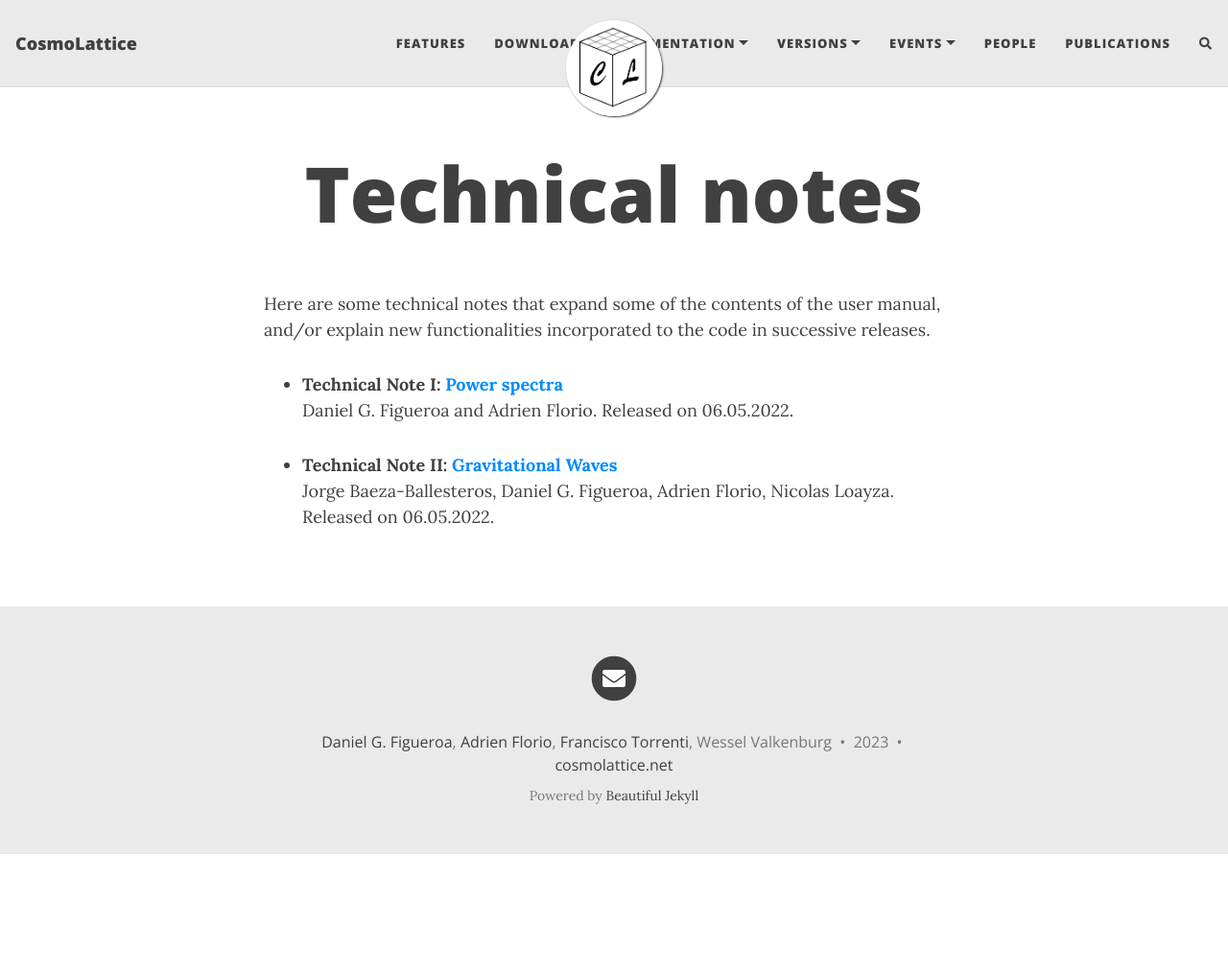
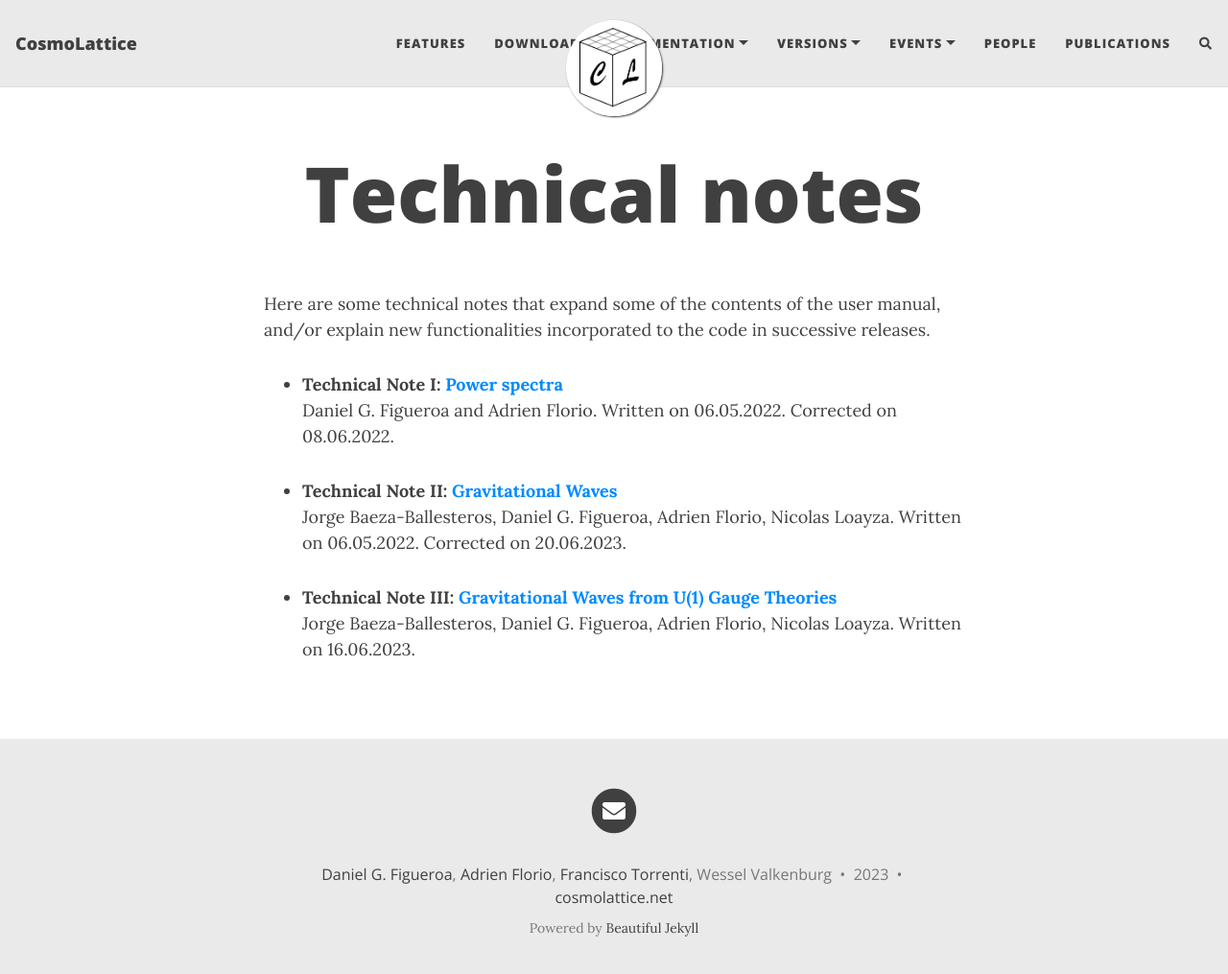
Before and after one commit to cosmolattice/cosmolatticeweb, a Jekyll site: the page built from technicalnotes.md, in a window 1280 px wide and 1028 px high. Shown: the top 1015 px of the window at 96% size. Built offline with Jekyll 4.4.1, drawn with Linux system fonts in a browser that asks for light colours; nearby versions of some CDN libraries; comment, search, counter and statistics services are not loaded.

Commit message:
Added version 1.2, technical note 3, and publications

```diff
--- a/_config.yml
+++ b/_config.yml
@@ -24,6 +24,7 @@ navbar-links:
     - CL school material: "school22material"
   Versions:
     - All versions: "allversions"
+    - Version 1.1: "version12"
     - Version 1.1: "version11"
     - Version 1.0: "version10"
   Events:
--- a/technicalnotes.md
+++ b/technicalnotes.md
@@ -8,7 +8,10 @@ Here are some technical notes that expand some of the contents of the user manua
 and/or explain new functionalities incorporated to the code in successive releases.
 
 - **Technical Note I: [Power spectra]({{ site.url }}{{ site.baseurl }}/assets/technical_notes/CosmoLattice_TechnicalNote_PowerSpectrum.pdf){:target="_blank"}**<br>
-  Daniel G. Figueroa and Adrien Florio. Released on 06.05.2022.
+  Daniel G. Figueroa and Adrien Florio. Written on 06.05.2022. Corrected on 08.06.2022.
 
 - **Technical Note II: [Gravitational Waves]({{ site.url }}{{ site.baseurl }}/assets/technical_notes/CosmoLattice_TechnicalNote_GWs.pdf){:target="_blank"}**<br>
-  Jorge Baeza-Ballesteros, Daniel G. Figueroa, Adrien Florio, Nicolas Loayza. Released on 06.05.2022.
+  Jorge Baeza-Ballesteros, Daniel G. Figueroa, Adrien Florio, Nicolas Loayza. Written on 06.05.2022. Corrected on 20.06.2023.
+
+- **Technical Note III: [Gravitational Waves from U(1) Gauge Theories]({{ site.url }}{{ site.baseurl }}/assets/technical_notes/CosmoLattice_TechnicalNote_GWsAbelianGauge.pdf){:target="_blank"}**<br>
+  Jorge Baeza-Ballesteros, Daniel G. Figueroa, Adrien Florio, Nicolas Loayza. Written on 16.06.2023.
```
Also changed, not shown: _posts/2023-06-21-release-v12.md (added, +19 -0 lines), allversions.md (+3 -0 lines), publications.md (+6 -1 lines), version12.md (added, +15 -0 lines), 3 other files.
